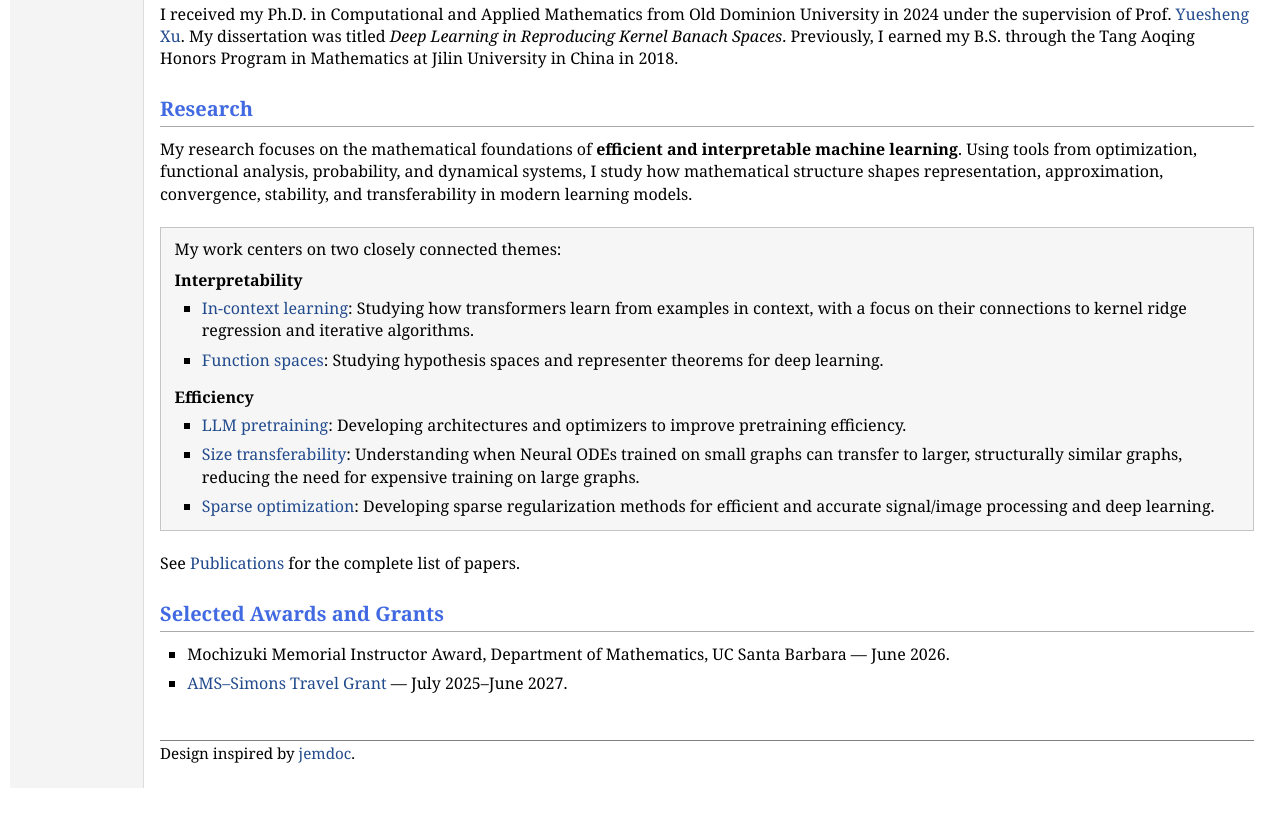
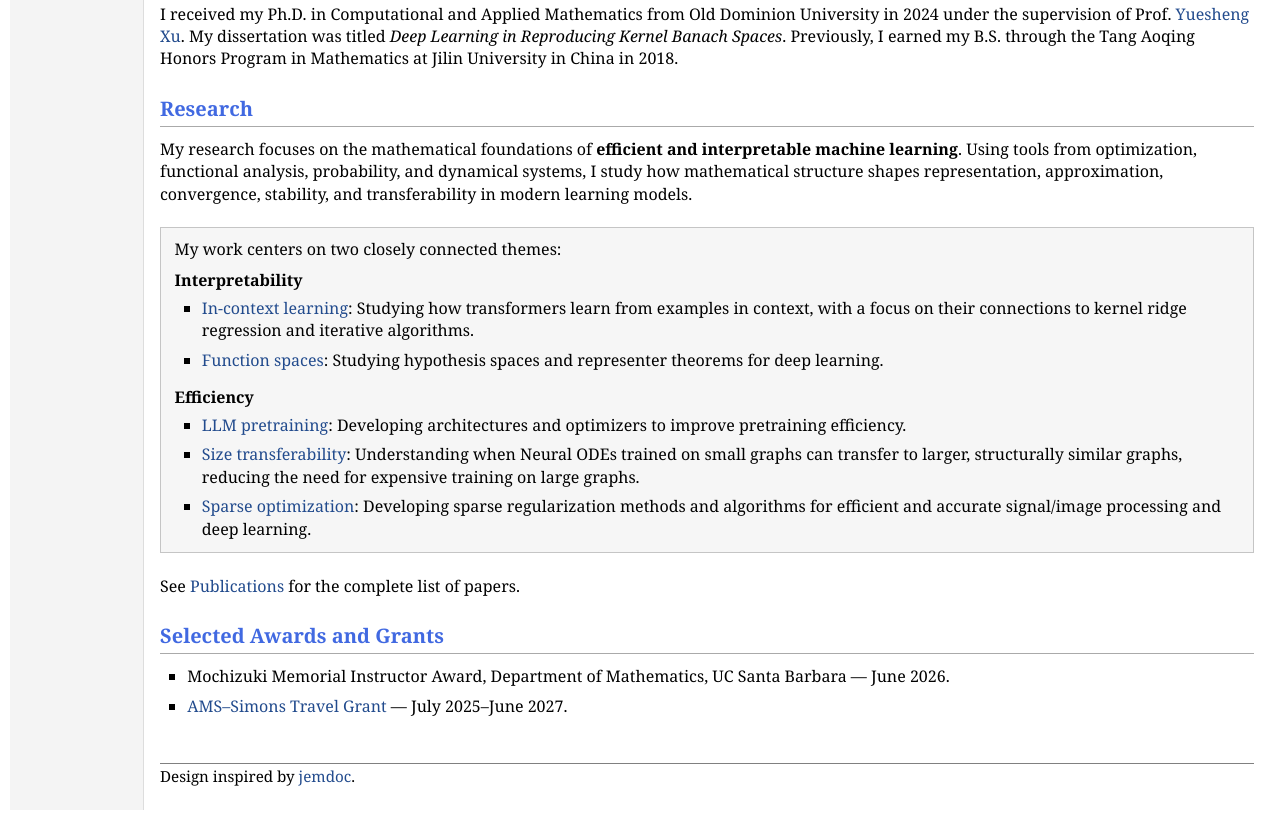
Before and after one commit to mingsongyan/mingsongyan.github.io, a plain HTML site: page docs/index.html in a window 1280 px wide. Shown: the part 416-1236 px from the top of the page. Before the commit the page ends 1214 px from the top, so only its background shows below. Drawn offline with Linux system fonts and the light colour scheme.

Commit message:
Add files via upload

```diff
--- a/docs/index.html
+++ b/docs/index.html
@@ -128,7 +128,7 @@
 <ul class="research-topic-list">
 <li><a href="papers.html?topic=llm-pretraining" title="Browse publications: LLM pretraining">LLM pretraining</a>: Developing architectures and optimizers to improve pretraining efficiency.</li>
 <li><a href="papers.html?topic=graph-transfer" title="Browse publications: Size transferability">Size transferability</a>: Understanding when Neural ODEs trained on small graphs can transfer to larger, structurally similar graphs, reducing the need for expensive training on large graphs.</li>
-<li><a href="papers.html?topic=sparsity" title="Browse publications: Sparse optimization">Sparse optimization</a>: Developing sparse regularization methods for efficient and accurate signal/image processing and deep learning.</li>
+<li><a href="papers.html?topic=sparsity" title="Browse publications: Sparse optimization">Sparse optimization</a>: Developing sparse regularization methods and algorithms for efficient and accurate signal/image processing and deep learning.</li>
 </ul>
 </div>
 </section>
```
